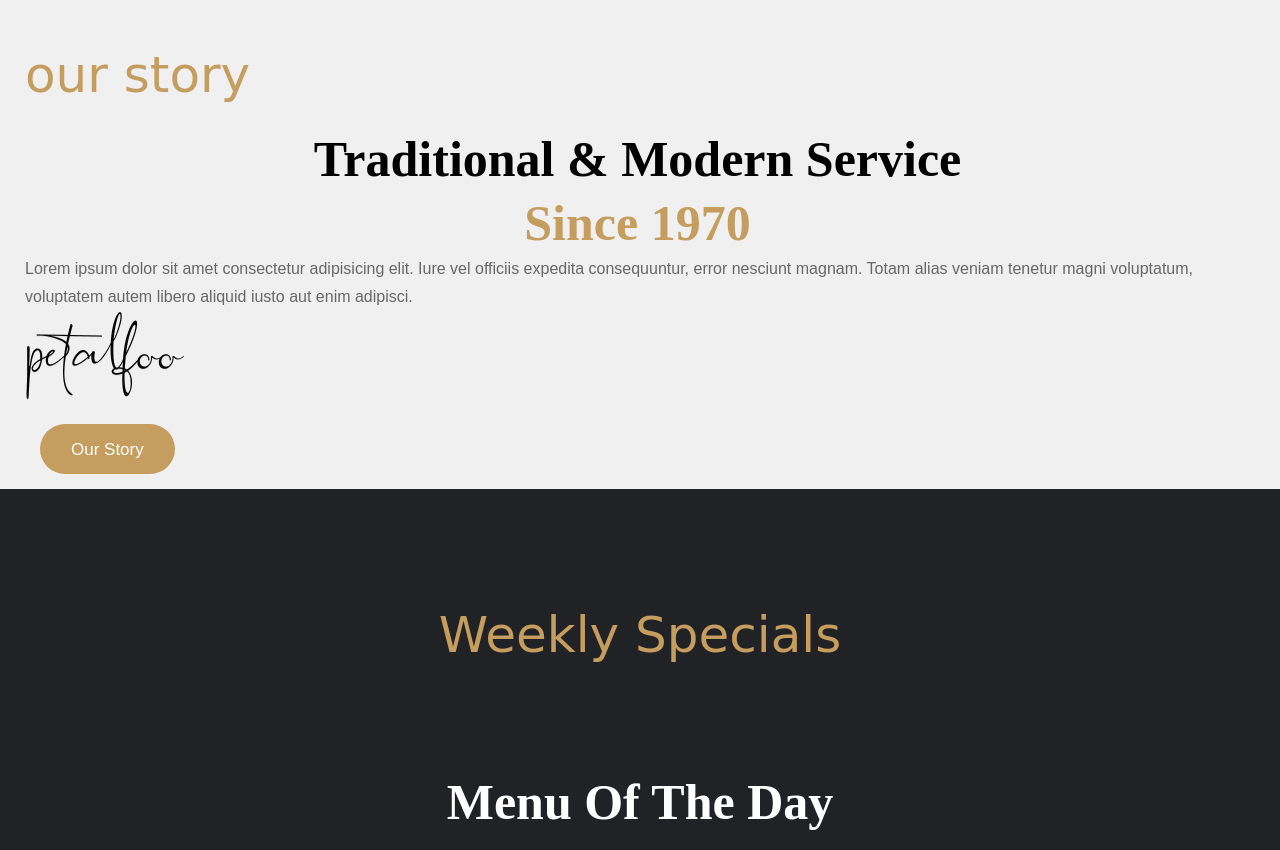
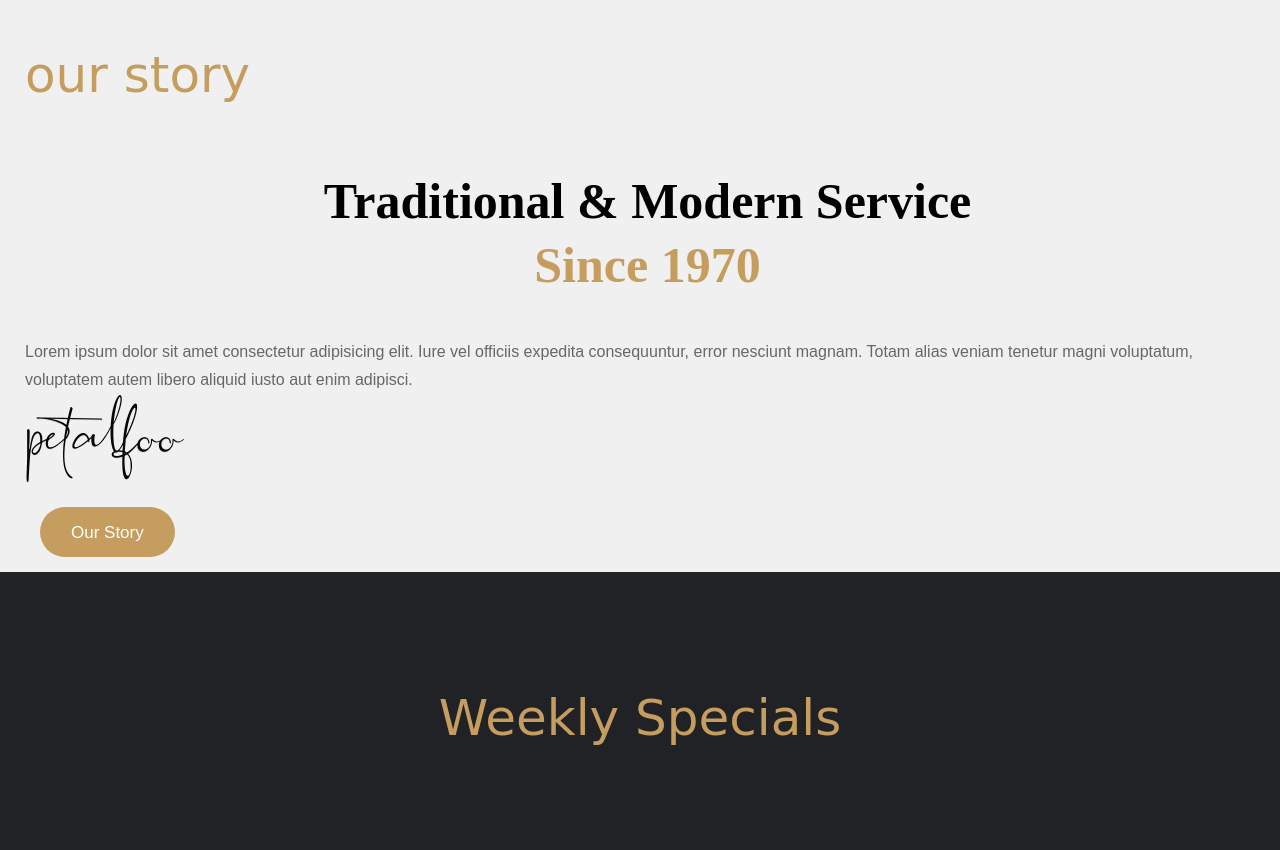
Before and after one commit to Ghaith200/restaurant-project-v01, a plain HTML site: page index.html in a window 1280 px wide. Shown: the part 940-1790 px from the top of the page. Drawn offline with Linux system fonts and the light colour scheme.

Commit message:
Update main.css

```diff
--- a/main.css
+++ b/main.css
@@ -410,7 +410,7 @@ line-height: 70px;
     font-family: 'Libre Baskerville', serif;
     font-weight: 700;
     color: #000;
-    margin: 0px;
+    margin-left: 20px;
 }
 .about-text h2 span{
     display: block;
```
